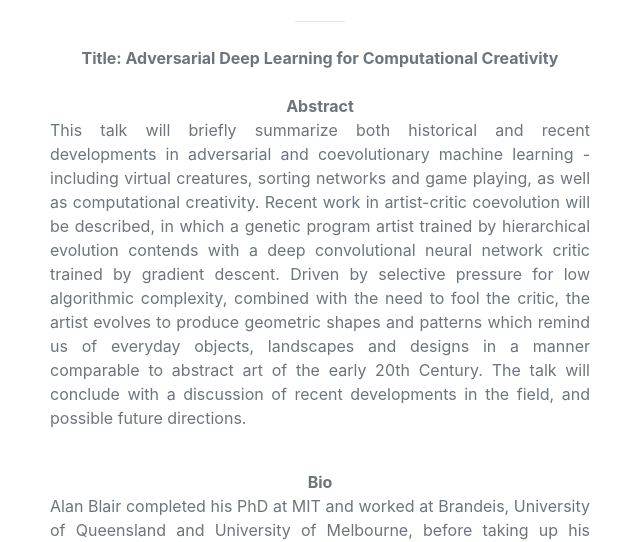
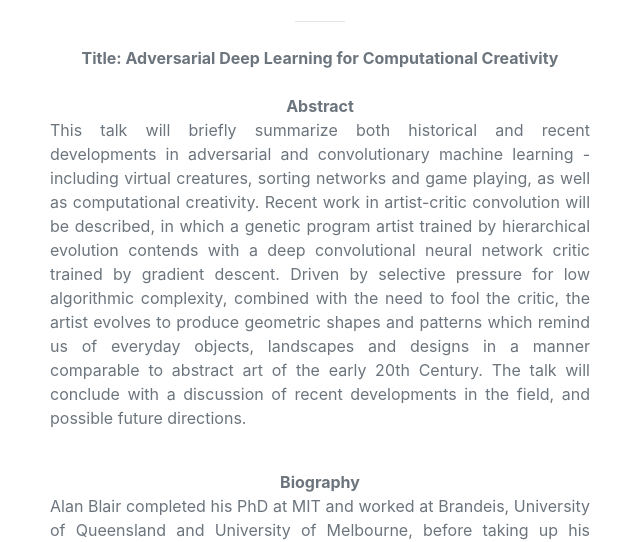
Before and after one commit to AIAesthetics/AIAesthetics.github.io, a website with bundled scripts: page index.html in a window 1280 px wide. Shown: the part 3340-3882 px from the top of the page, 320-960 px from the left. Built offline with nearby package versions, Linux system fonts and the light colour scheme.

```diff
--- a/index.html
+++ b/index.html
@@ -269,9 +269,9 @@
                   <br/>
                   <p style="text-align: justify;">
                     This talk will briefly summarize both historical and recent developments
-                    in adversarial and coevolutionary machine learning - including virtual
+                    in adversarial and convolutionary machine learning - including virtual
                     creatures, sorting networks and game playing, as well as computational
-                    creativity. Recent work in artist-critic coevolution will be described,
+                    creativity. Recent work in artist-critic convolution will be described,
                     in which a genetic program artist trained by hierarchical evolution
                     contends with a deep convolutional neural network critic trained by
                     gradient descent. Driven by selective pressure for low algorithmic
@@ -283,7 +283,7 @@
                     directions.
                   </p>
                     <br/>
-                  <b>Bio</b>
+                  <b>Biography</b>
                   <br/>
                   <p style="text-align: justify;">
                     Alan Blair completed his PhD at MIT and worked at Brandeis, University
```
